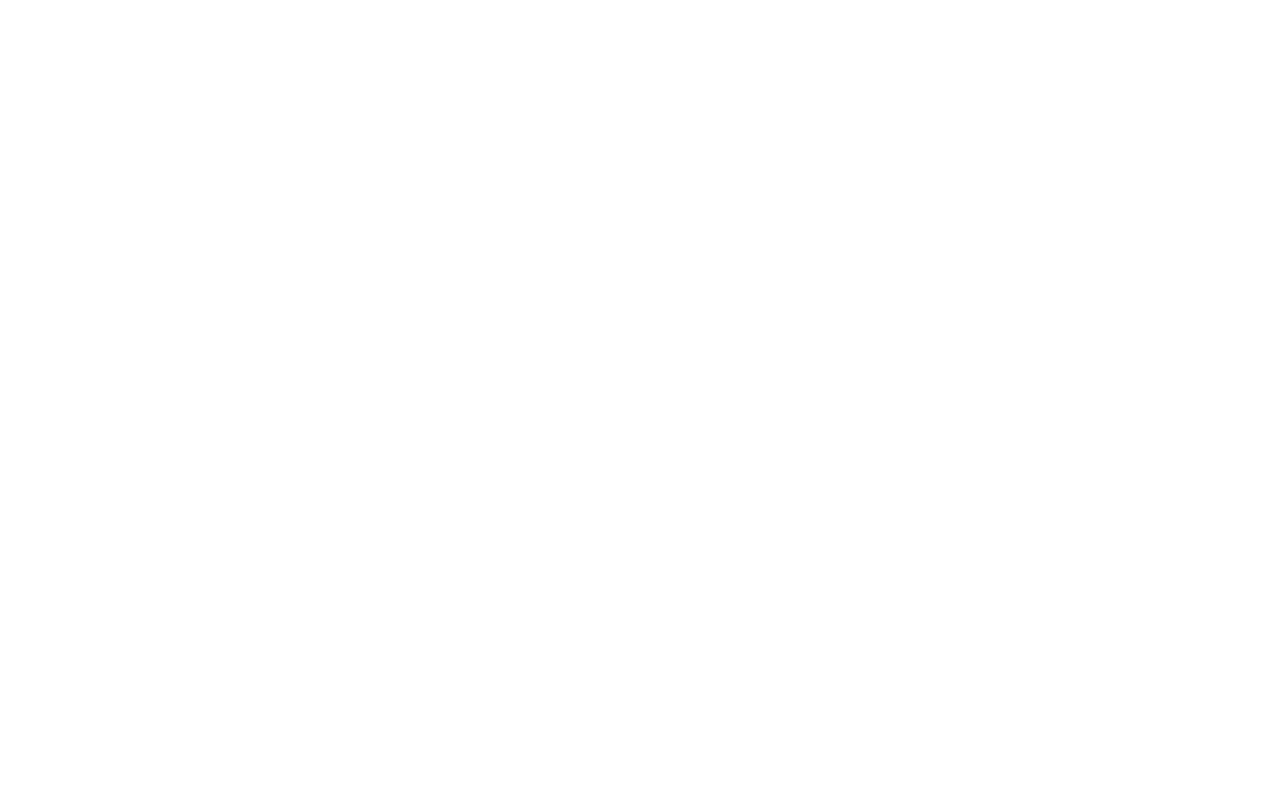
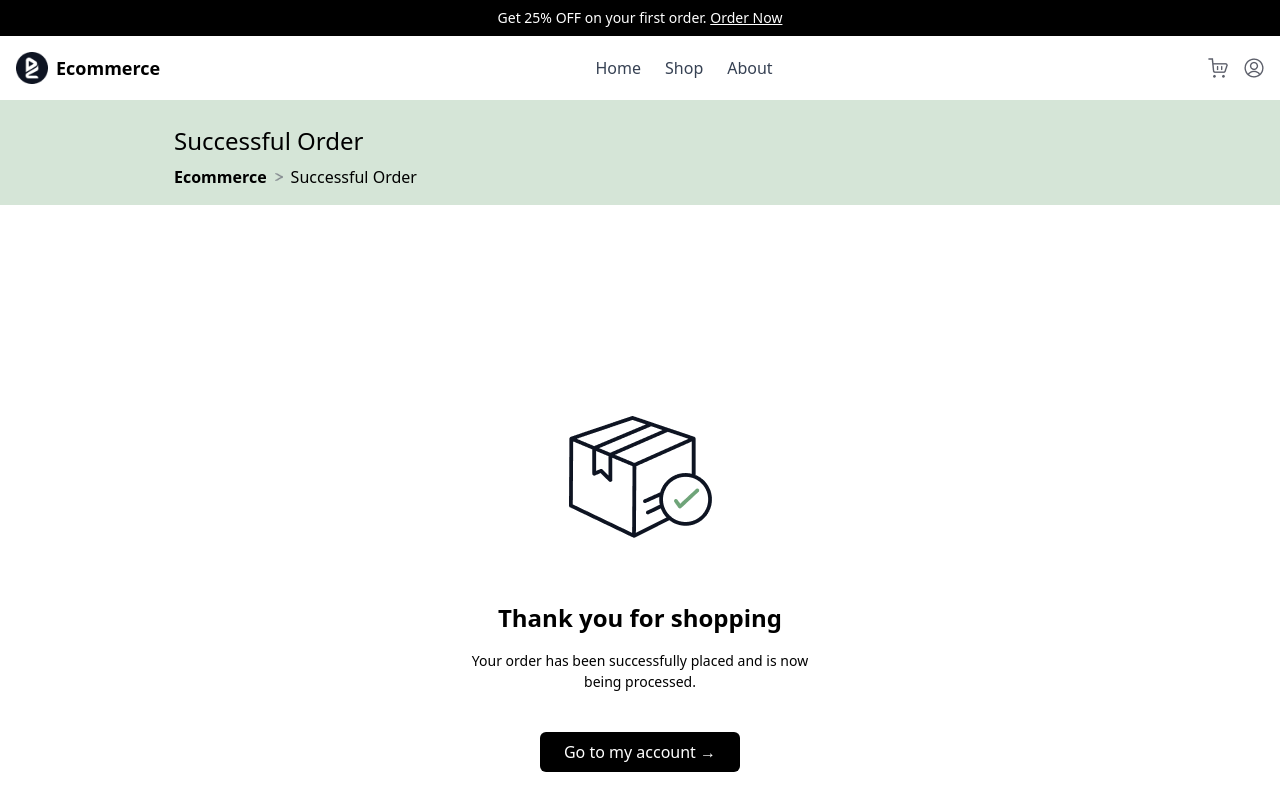
Before and after one commit to vanleybasso/aws_react_dez24_d03, a React (Vite) app: page /afterpayment in a window 1280 px wide. Before the commit this address had no page. Shown: the top 800 px of the page. Built offline with nearby package versions, Linux system fonts and the light colour scheme; the HTML template or start-up script is replaced by a standard one.

Commit message:
feat: add after-payment page for order confirmation

```diff
--- a/src/App.tsx
+++ b/src/App.tsx
@@ -5,6 +5,7 @@
 import Product from "./pages/Product";
 import Cart from "./pages/Cart";
 import Checkout from "./pages/Checkout";
+import AfterPayment from "./pages/AfterPayment";
 
 const App: React.FC = () => {
   return (
@@ -16,6 +17,7 @@
           <Route path="/product" element={<Product />} />
           <Route path="/cart" element={<Cart />} />
           <Route path="/checkout" element={<Checkout />} />
+          <Route path="/afterpayment" element={<AfterPayment />} />
         </Routes>
       </main>
     </Router>
--- /dev/null
+++ b/src/pages/AfterPayment.tsx
@@ -0,0 +1,67 @@
+import React from 'react';
+import Header from '../components/Header';
+import Footer from '../components/Footer';
+
+const AfterPayment: React.FC = () => {
+  return (
+    <div>
+      <Header />
+
+      <h1
+        className="text-left text-2xl pl-4 pt-6 pb-2 mb-0 flex items-center relative sm:pl-[174px]"
+        style={{ backgroundColor: '#D5E5D7', lineHeight: 'normal' }}
+      >
+        <span className="inline-block">Successful Order</span>
+      </h1>
+
+      <section
+        className="flex items-center p-4 pl-4 pt-0 pb-4 sm:pl-[174px]"
+        style={{ backgroundColor: '#D5E5D7' }}
+      >
+        <div className="flex items-center">
+          <span className="mr-2 font-bold">Ecommerce</span>
+          <img src="/src/assets/arrow.png" alt=">" className="w-2 h-2 mr-2" />
+          <span>Successful Order</span>
+        </div>
+      </section>
+
+
+      <section className="flex justify-center py-8 mt-[179px]">
+        <img
+          src="/src/assets/Group.png"
+          alt="Imagem de sucesso"
+          className="max-w-full h-auto"
+        />
+      </section>
+
+
+      <section className="flex justify-center mt-8">
+        <h2 className="text-2xl font-semibold" style={{ fontSize: '24px' }}>
+          Thank you for shopping
+        </h2>
+      </section>
+
+
+      <section className="flex justify-center mt-4">
+        <p className="text-center" style={{ fontSize: '14px' }}>
+          Your order has been successfully placed and is now<br />
+          being processed.
+        </p>
+      </section>
+
+
+      <section className="flex justify-center mt-10">
+        <button className="bg-black text-white py-2 px-6 rounded-md hover:bg-gray-800">
+          Go to my account →
+        </button>
+      </section>
+
+
+      <div className="mt-30">
+        <Footer />
+      </div>
+    </div>
+  );
+};
+
+export default AfterPayment;
--- a/src/pages/Home.tsx
+++ b/src/pages/Home.tsx
@@ -1,8 +1,6 @@
-// src/pages/Home.tsx
-
 import Header from "../components/Header";
 import Footer from "../components/Footer";
-import ProductCard from "../components/ProductCard";  // Importando o componente ProductCard
+import ProductCard from "../components/ProductCard";
 
 const Home = () => {
   return (
```
Also changed, not shown: src/assets/Group.png (added).
